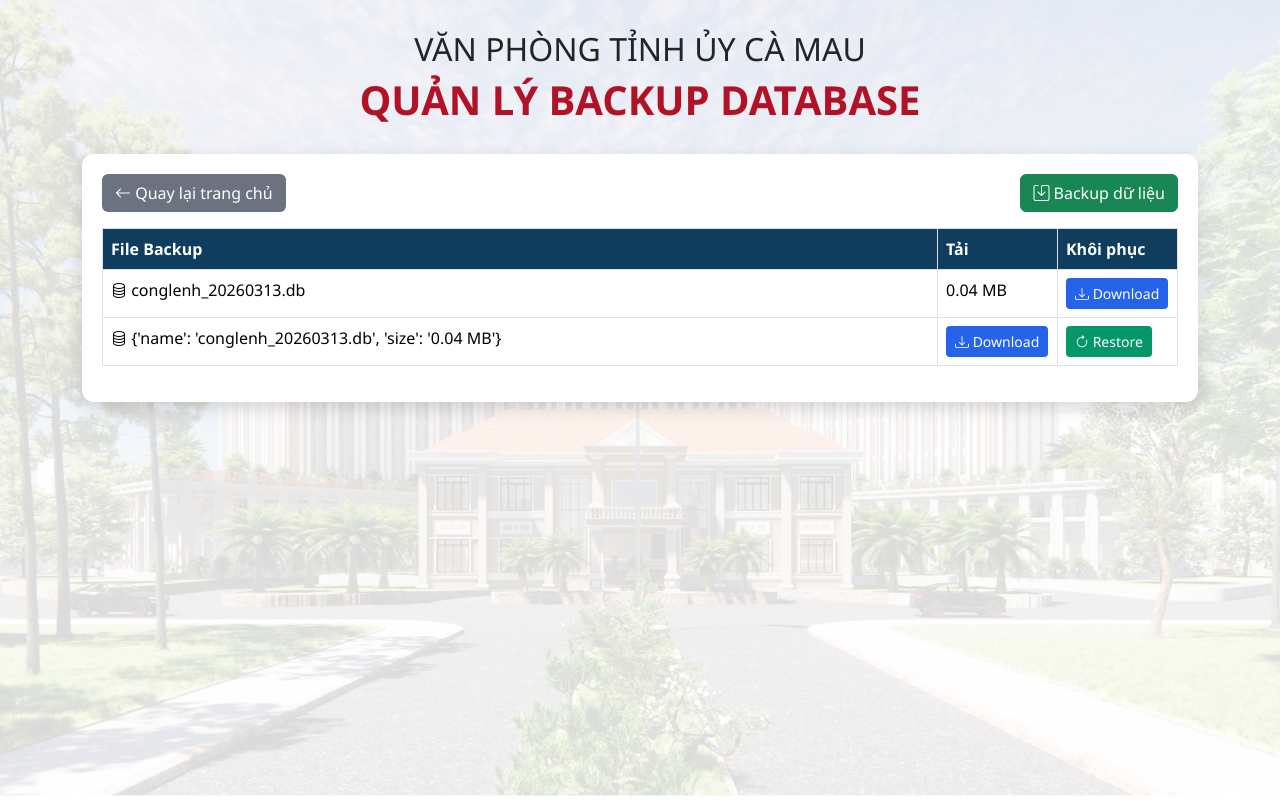
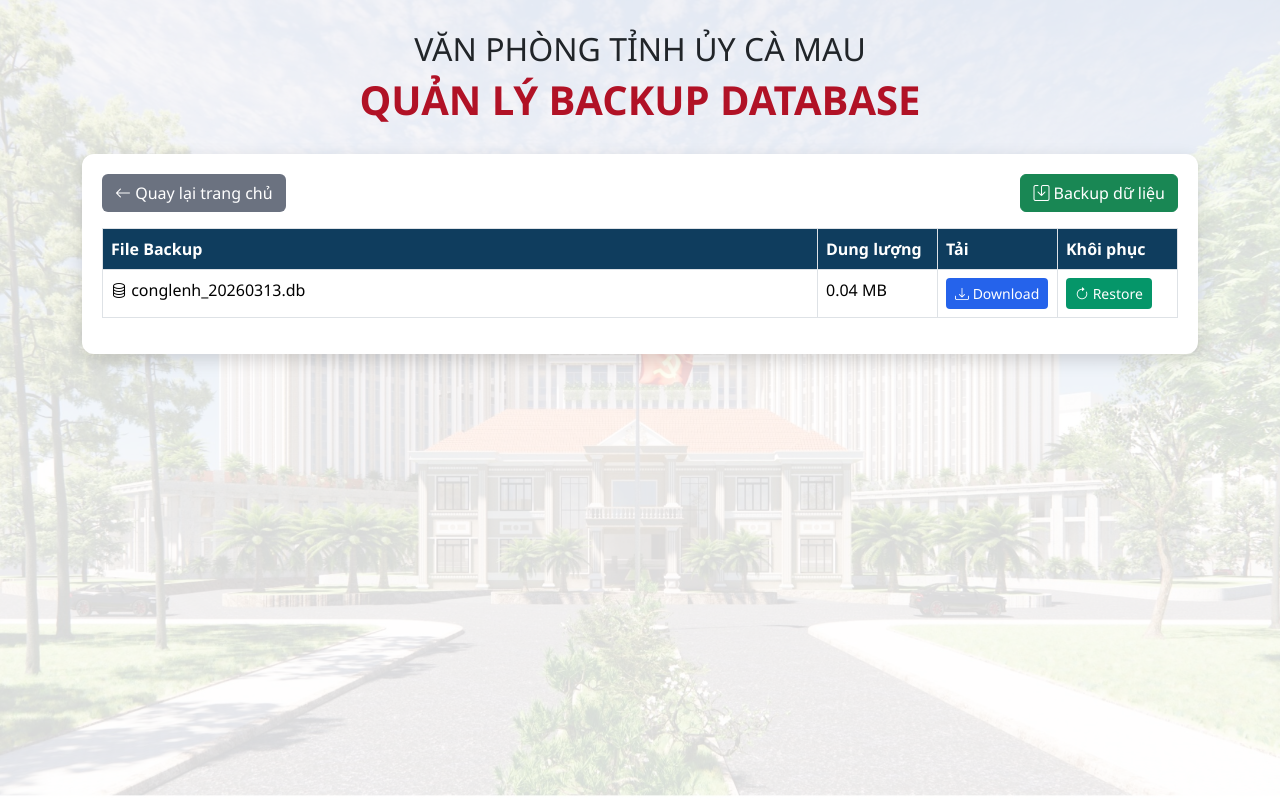
Before and after one commit to conkiencon2016-max/quanly-conglenh, a Flask app: page /backup_manager in a window 1280 px wide. Run offline with Flask 3, Linux system fonts and the light colour scheme; a user stored in the database is signed in.

Commit message:
Update backup_manager.html

```diff
--- a/templates/backup_manager.html
+++ b/templates/backup_manager.html
@@ -91,6 +91,7 @@ Backup dữ liệu
 <thead>
 <tr>
 <th>File Backup</th>
+<th width="120">Dung lượng</th>
 <th width="120">Tải</th>
 <th width="120">Khôi phục</th>
 </tr>
@@ -105,35 +106,16 @@ Backup dữ liệu
 
 <td>
 <i class="bi bi-database"></i>
-{{f.name}}
+{{ f.name }}
 </td>
 
 <td>
-{{f.size}}
+{{ f.size }}
 </td>
 
 <td>
 
-<a href="/download_backup/{{f.name}}"
-class="btn btn-download btn-sm">
-
-<i class="bi bi-download"></i>
-Download
-
-</a>
-
-</td>
-
-<tr>
-
-<td>
-<i class="bi bi-database"></i>
-{{f}}
-</td>
-
-<td>
-
-<a href="/download_backup/{{f}}"
+<a href="/download_backup/{{ f.name }}"
 class="btn btn-download btn-sm">
 
 <i class="bi bi-download"></i>
@@ -145,10 +127,8 @@ Download
 
 <td>
 
-<a href="/restore_backup/{{f}}"
-
+<a href="/restore_backup/{{ f.name }}"
 class="btn btn-restore btn-sm"
-
 onclick="return confirm('Bạn chắc chắn muốn khôi phục database này?')">
 
 <i class="bi bi-arrow-clockwise"></i>
@@ -159,13 +139,12 @@ Restore
 </td>
 
 </tr>
-
 {% endfor %}
 
 {% else %}
 
 <tr>
-<td colspan="3" class="text-center text-muted">
+<td colspan="4" class="text-center text-muted">
 Chưa có file backup
 </td>
 </tr>
```
